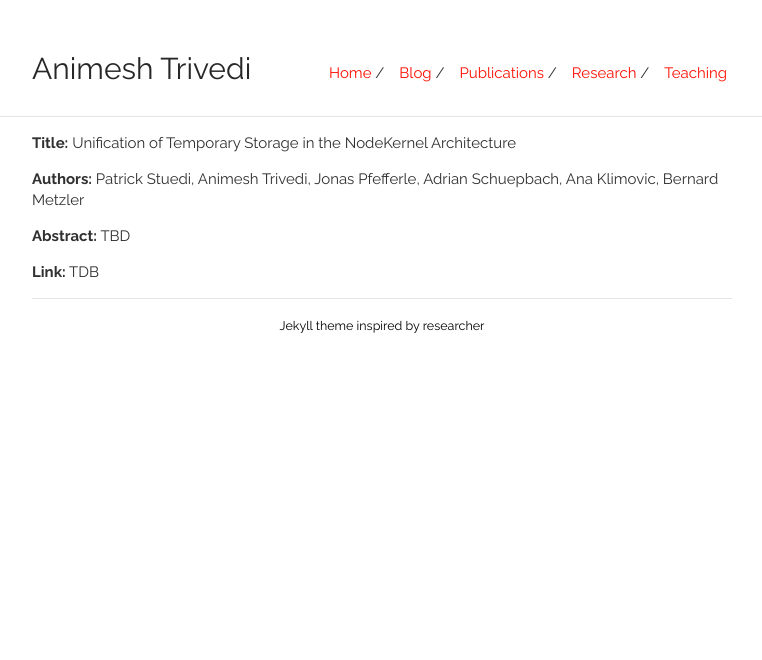
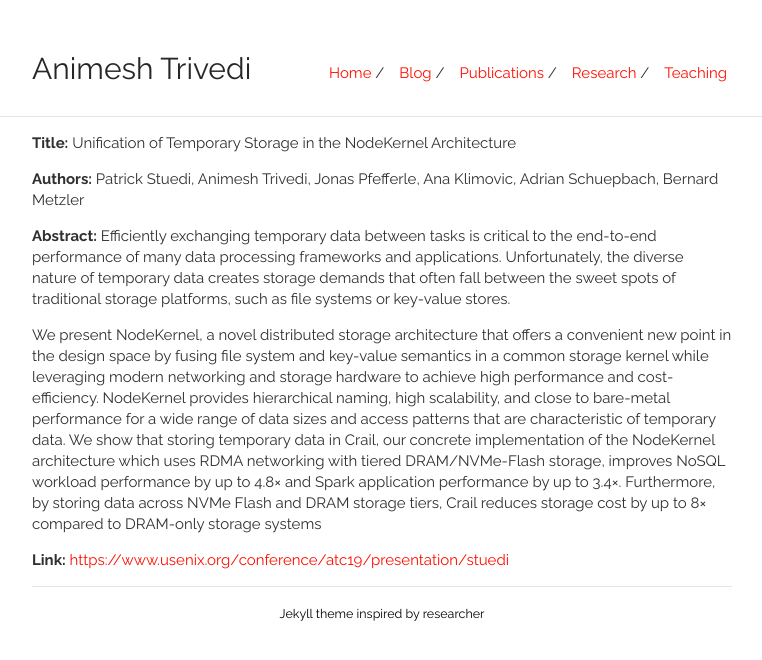
Before and after one commit to animeshtrivedi/animeshtrivedi.github.io, a Jekyll site: the page built from _posts/2019-04-25-nodekernel.md, in a window 1280 px wide. Shown: the top 660 px of the page, without its empty margins (258-1020 px from the left). Built offline with Jekyll 4.4.1, drawn with Linux system fonts in a browser that asks for light colours.

Commit message:
updating paper details
Signed-off-by: Animesh Trivedi <atrivedi@apache.org>

```diff
--- a/_posts/2019-04-25-nodekernel.md
+++ b/_posts/2019-04-25-nodekernel.md
@@ -8,8 +8,12 @@ permalink: /atc19-nodekernel
 
 **Title:** Unification of Temporary Storage in the NodeKernel Architecture
 
-**Authors:** Patrick Stuedi, Animesh Trivedi, Jonas Pfefferle, Adrian Schuepbach, Ana Klimovic, Bernard Metzler
+**Authors:** Patrick Stuedi, Animesh Trivedi, Jonas Pfefferle, Ana Klimovic, Adrian Schuepbach, Bernard Metzler
 
-**Abstract:** TBD
+**Abstract:**
+Efficiently exchanging temporary data between tasks is critical to the end-to-end performance of many data processing frameworks and applications. Unfortunately, the diverse nature of temporary data creates storage demands that often fall between the sweet spots of traditional storage platforms, such as file systems or key-value stores.
 
-**Link:** TDB
+We present NodeKernel, a novel distributed storage architecture that offers a convenient new point in the design space by fusing file system and key-value semantics in a common storage kernel while leveraging modern networking and storage hardware to achieve high performance and cost-efficiency. NodeKernel provides hierarchical naming, high scalability, and close to bare-metal performance for a wide range of data sizes and access patterns that are characteristic of temporary data. We show that storing temporary data in Crail, our concrete implementation of the NodeKernel architecture which uses RDMA networking with tiered DRAM/NVMe-Flash storage, improves NoSQL workload performance by up to 4.8× and Spark application performance by up to 3.4×. Furthermore, by storing data across NVMe Flash and DRAM storage tiers, Crail reduces storage cost by up to 8× compared
+to DRAM-only storage systems
+
+**Link:** [https://www.usenix.org/conference/atc19/presentation/stuedi](https://www.usenix.org/conference/atc19/presentation/stuedi)
```
Also changed, not shown: _posts/2018-04-25-albis.md (+2 -0 lines), _posts/2018-08-15-pocket.md (+10 -1 lines).
